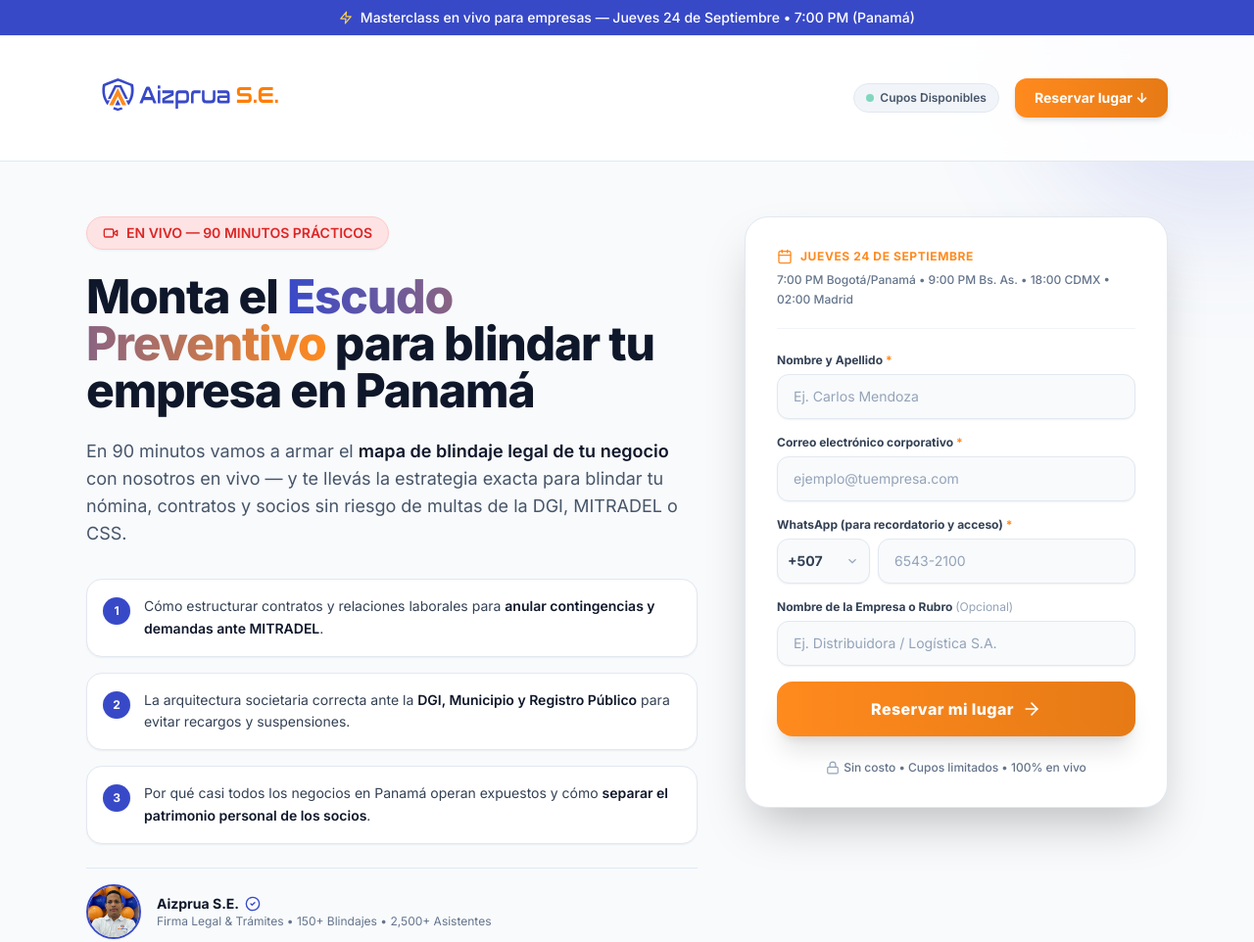
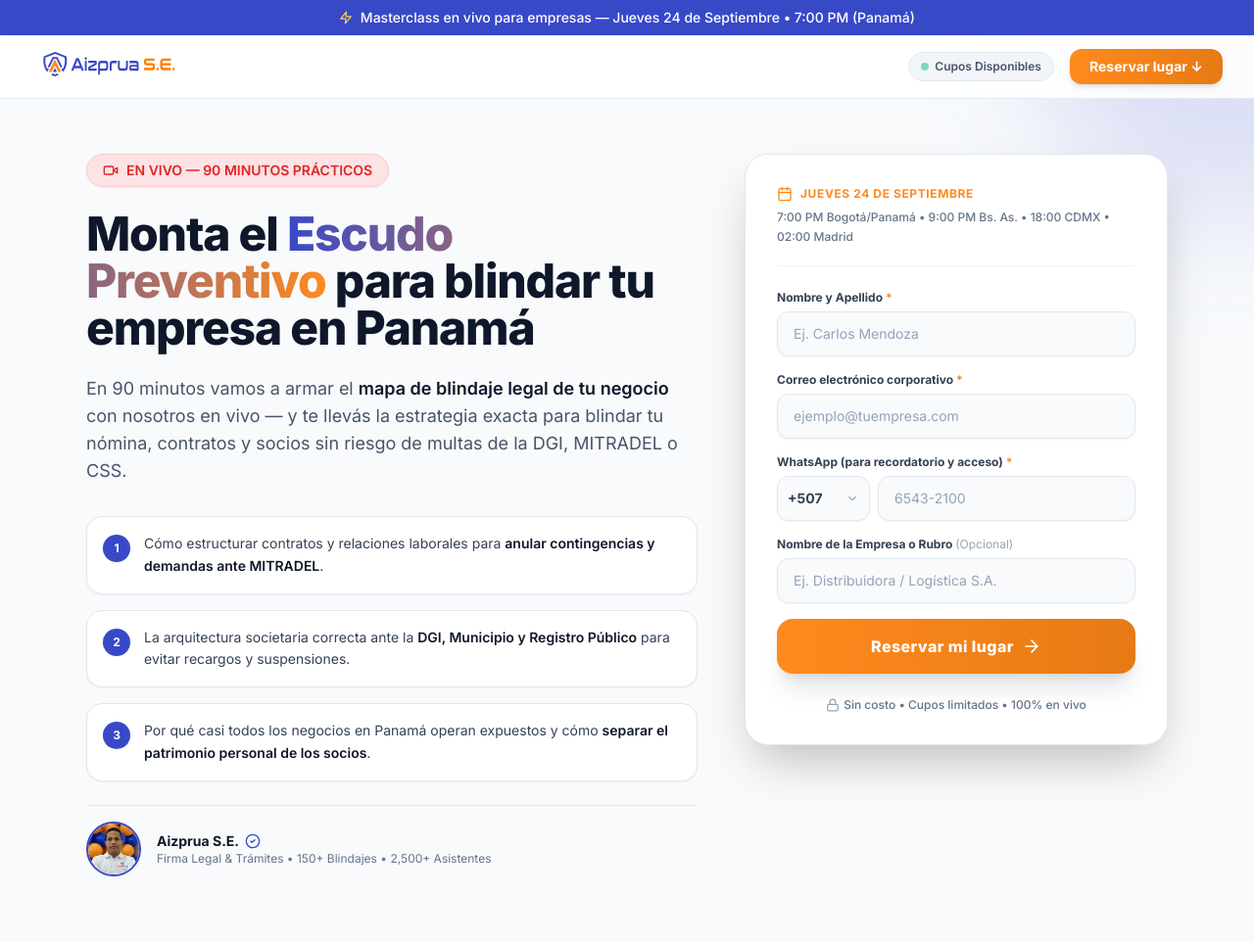
Before and after one commit to arubel86/escudo-preventivo-landing, a website: page public/Masterclass-Webinar/empresa.html in a window 1280 px wide. Shown: the top 962 px of the page at 98% size. Drawn offline with nearby package versions, Linux system fonts and the light colour scheme; no server answers.

Commit message:
fix(masterclass): estandarizar navbar a h-16 y max-w-7xl para evitar grosor y margenes excesivos

```diff
--- a/public/Masterclass-Webinar/empresa.html
+++ b/public/Masterclass-Webinar/empresa.html
@@ -72,17 +72,17 @@
 
     <!-- Navegación Corporativa -->
     <nav class="relative z-20 border-b border-slate-200 bg-white/90 backdrop-blur-md sticky top-0 transition-shadow">
-        <div class="max-w-6xl mx-auto px-4 sm:px-6 h-18 sm:h-22 flex items-center justify-between">
-            <a href="/masterclass" class="flex items-center">
+        <div class="max-w-7xl mx-auto px-4 sm:px-6 lg:px-8 h-16 flex items-center justify-between">
+            <a href="/masterclass" class="flex items-center h-full">
                 <img src="../assets/LOGOS PARA DIGITAL INDIVIDUALES-07.svg"
-                    alt="Logo Aizprua S.E. - Trámites Legales Panamá" class="h-20 sm:h-32 w-auto object-contain">
+                    alt="Logo Aizprua S.E. - Trámites Legales Panamá" class="h-20 sm:h-24 w-auto object-contain">
             </a>
             <div class="flex items-center gap-3 sm:gap-4">
                 <span class="hidden sm:inline-flex items-center gap-1.5 text-xs text-slate-600 font-semibold bg-slate-100 px-3 py-1.5 rounded-full border border-slate-200">
                     <span class="w-2 h-2 rounded-full bg-emerald-500 animate-pulse"></span>
                     Cupos Disponibles
                 </span>
-                <a href="#registro" class="px-4 sm:px-5 py-2 sm:py-2.5 bg-gradient-to-r from-brand-orange to-brand-orange-dark hover:brightness-110 text-white rounded-xl text-xs sm:text-sm font-bold shadow-md hover:shadow-orange-500/20 transition">
+                <a href="#registro" class="px-4 sm:px-5 py-2 bg-gradient-to-r from-brand-orange to-brand-orange-dark hover:brightness-110 text-white rounded-xl text-xs sm:text-sm font-bold shadow-md hover:shadow-orange-500/20 transition">
                     Reservar lugar &darr;
                 </a>
             </div>
```
Also changed, not shown: public/Masterclass-Webinar/profesional.html (+4 -4 lines).
